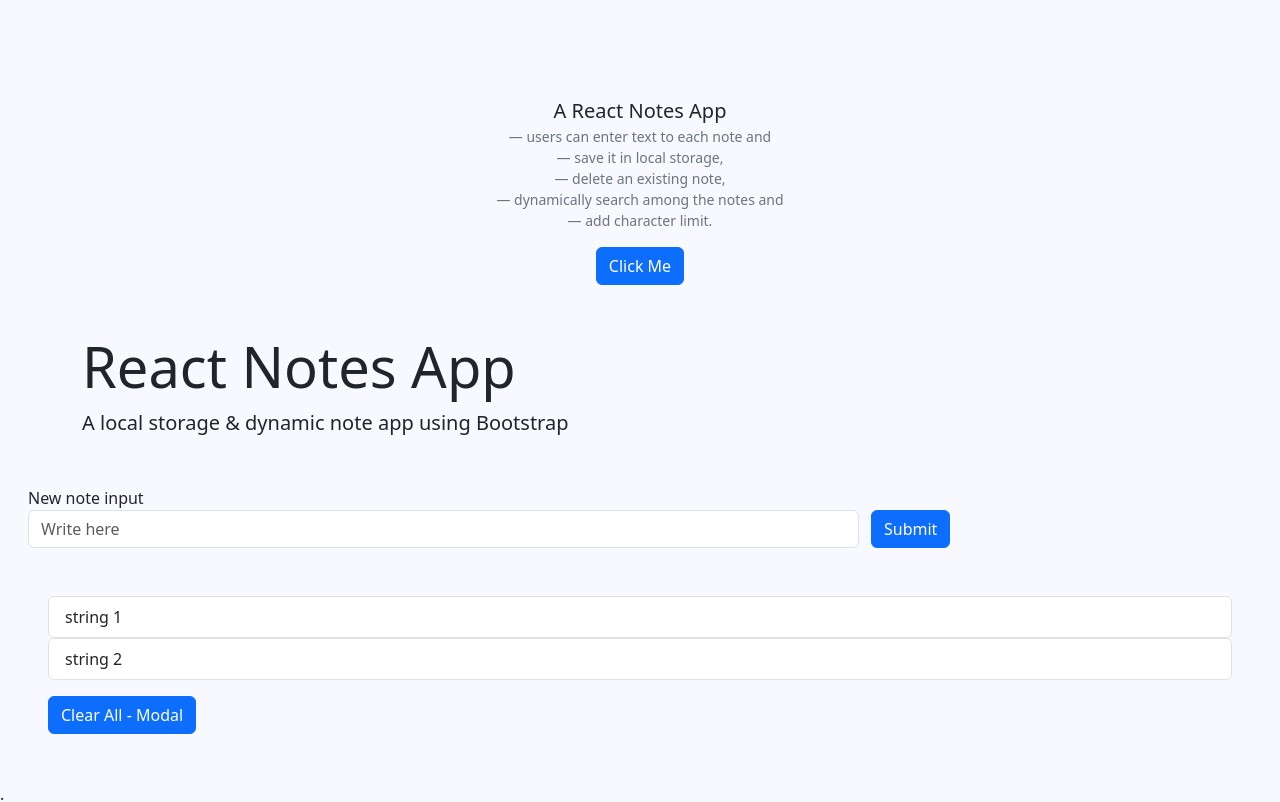
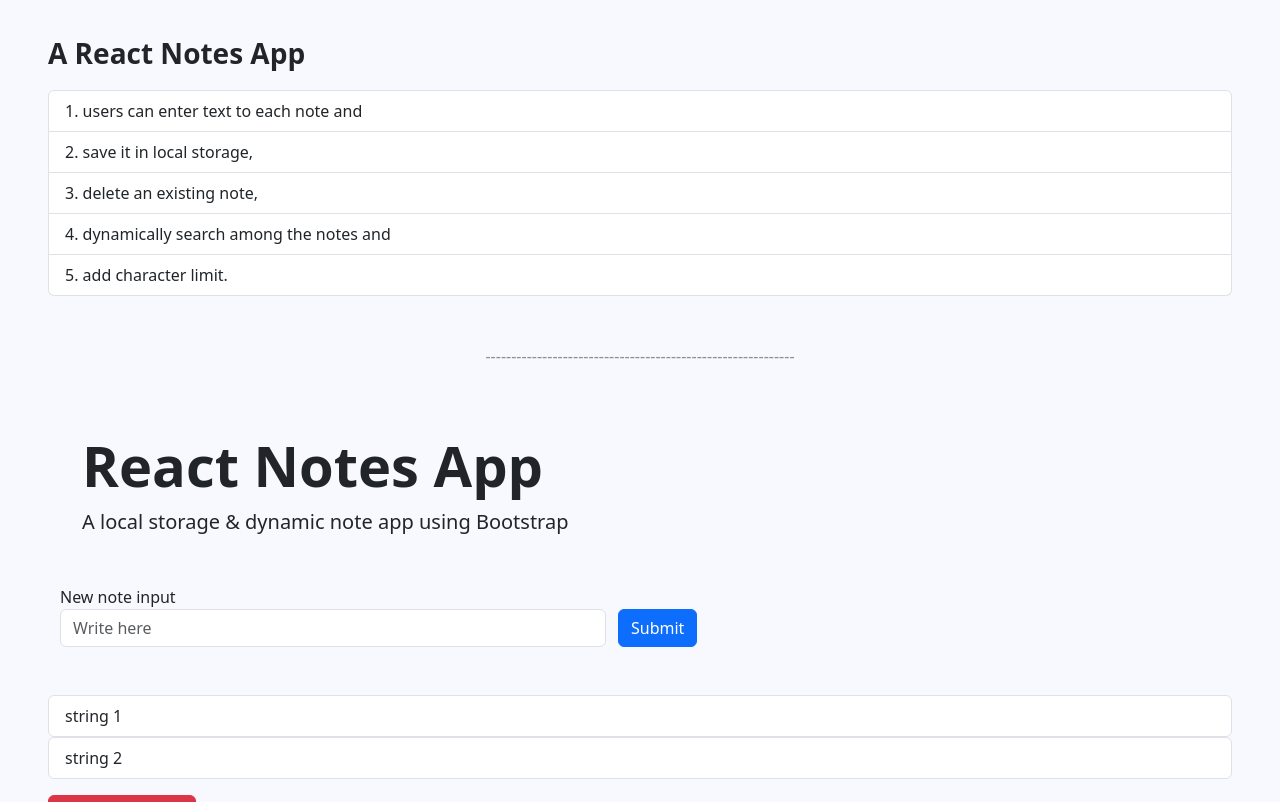
Before and after one commit to solahidris/Project17_T2_ReactNotesApp, a React (Create React App) app: page / in a window 1280 px wide. Shown: the top 802 px of the page. Built offline with nearby package versions, Linux system fonts and the light colour scheme; the HTML template or start-up script is replaced by a standard one.

Commit message:
made some changes to layout

```diff
--- a/src/App.js
+++ b/src/App.js
@@ -70,31 +70,35 @@
 
   return (
     <div className="App">
-      <div className="py-5"></div>
+      <div className="py-3"></div>
 
-      <figure class="text-center">
-        <blockquote class="blockquote"><p>A React Notes App</p></blockquote>
-        <figcaption class="blockquote-footer">users can enter text to each note and</figcaption>
-        <figcaption class="blockquote-footer">save it in local storage,</figcaption>
-        <figcaption class="blockquote-footer">delete an existing note,</figcaption>
-        <figcaption class="blockquote-footer">dynamically search among the notes and</figcaption>
-        <figcaption class="blockquote-footer">add character limit.</figcaption>
-        <button className="btn btn-primary">Click Me</button>
-      </figure>
+      <p class="fs-3 fw-semibold mx-5">A React Notes App</p>
+      <ol class="list-group list-group-numbered mx-5 pb-5">
+        <li class="list-group-item">users can enter text to each note and</li>
+        <li class="list-group-item">save it in local storage,</li>
+        <li class="list-group-item">delete an existing note,</li>
+        <li class="list-group-item">dynamically search among the notes and</li>
+        <li class="list-group-item">add character limit.</li>
+      </ol>
+
+        {/* Just a line */}
+      <div class="d-flex justify-content-center">
+        <p class="text-body-tertiary">------------------------------------------------------------</p>
+      </div>
 
         {/* App Header */}
       <div class="jumbotron jumbotron-fluid mx-4 mt-5">
         <div class="container">
-          <h1 class="display-4">React Notes App</h1>
+          <h1 class="display-4 fw-semibold">React Notes App</h1>
           <p class="lead">A local storage & dynamic note app using Bootstrap</p>
         </div>
       </div>
 
         {/* TEST-input for adding note */}
-        <form className="container mt-5 mx-3">
+        <form className="container mt-5 mx-5">
           <div className="row">
             <label htmlFor="exampleFormControlTextarea1">New note input</label>
-            <div className="col-9">
+            <div className="col-6">
               <input
                 type="text"
                 className="form-control"
@@ -123,44 +127,10 @@
         ))}
       </div>
 
-        {/* map item list - sample */}
-      {/* List Items Generator */}
-      {/* <ol className="list-decimal grid gap-2">
-              {inputValues.map((input) => (
-                <li
-                  key={input.id}
-                  className="flex flex-grow justify-between" //added
-                >
-                  <input
-                    className={`${
-                      input.value === "" ? "bg-slate-100/50" : "bg-slate-100/10"
-                    } px-2 py-3 hover:bg-slate-100/80 rounded font-mono text-xs w-full`} //w-full mb-2
-                    value={input.value}
-                    onChange={(e) => handleInputChange(e, input.id)}
-                    placeholder="to do?"
-                    type="text"
-                    style={{
-                      textDecoration:
-                        input.isChecked && input.value !== ""
-                          ? "line-through"
-                          : "none",
-                    }}
-                  />
-                  <input
-                    type="checkbox"
-                    checked={input.isChecked}
-                    onChange={(e) => handleCheckboxChange(e, input.id)}
-                    className="ml-3 h-auto w-auto checked:accent-green-600 rounded" //h-[15px] w-[15px] remove
-                    disabled={!input.value}
-                  />
-                </li>
-              ))}
-            </ol> */}
-
         {/* reset button  */}
       <div>
           {/* clear all button */}
-        <button type="button" className="btn btn-primary mx-5 mt-3" data-bs-toggle="modal" data-bs-target="#exampleModal">
+        <button type="button" className="btn btn-danger mx-5 mt-3" data-bs-toggle="modal" data-bs-target="#exampleModal">
           Clear All - Modal
         </button>
           {/* modal stuff */}
@@ -176,7 +146,7 @@
               </div>
               <div className="modal-footer">
                 <button type="button" className="btn btn-secondary" data-bs-dismiss="modal">Close</button>
-                <button onClick={clearAllHandler} type="button" className="btn btn-primary" data-bs-dismiss="modal">Clear All</button>
+                <button onClick={clearAllHandler} type="button" className="btn btn-danger" data-bs-dismiss="modal">Clear All</button>
               </div>
             </div>
           </div>
```
